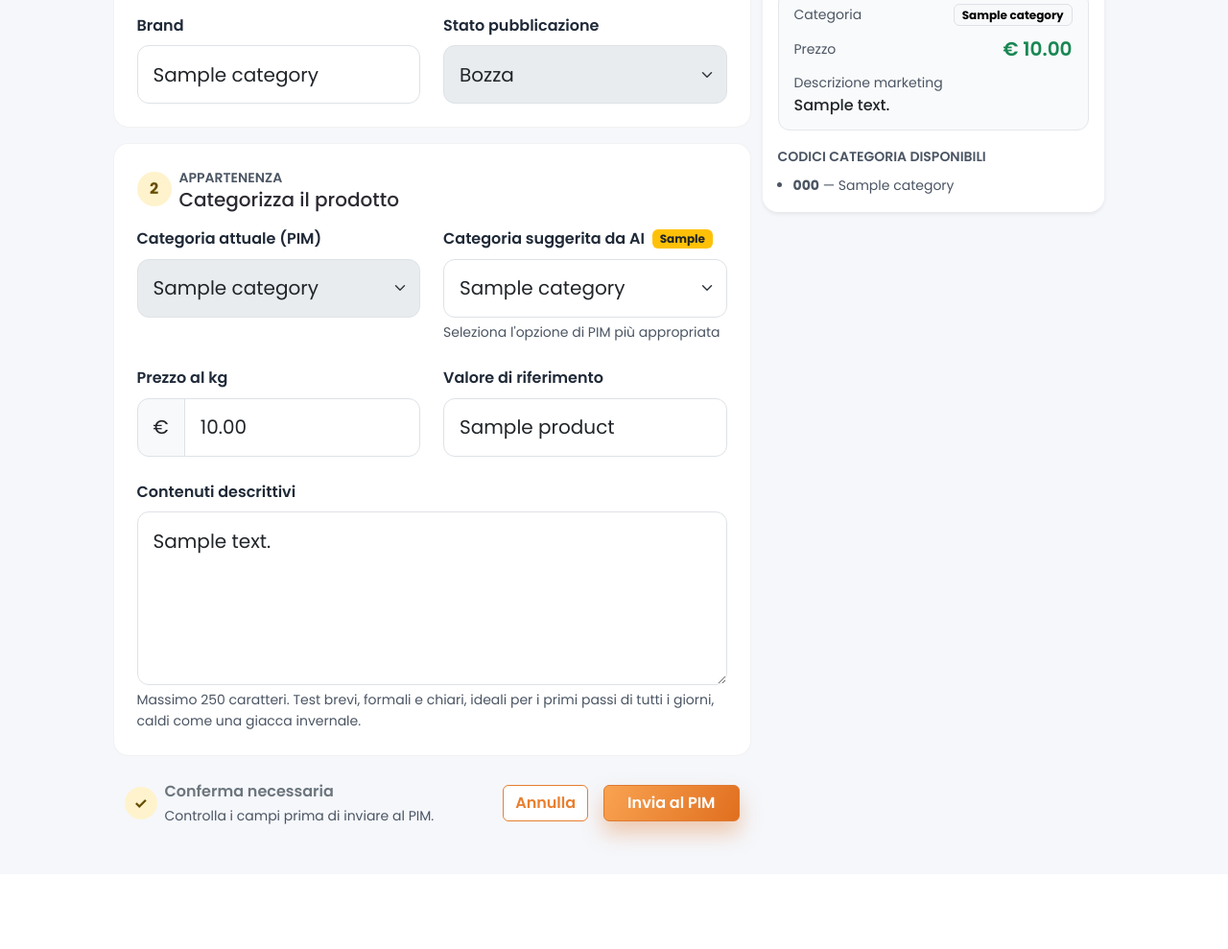
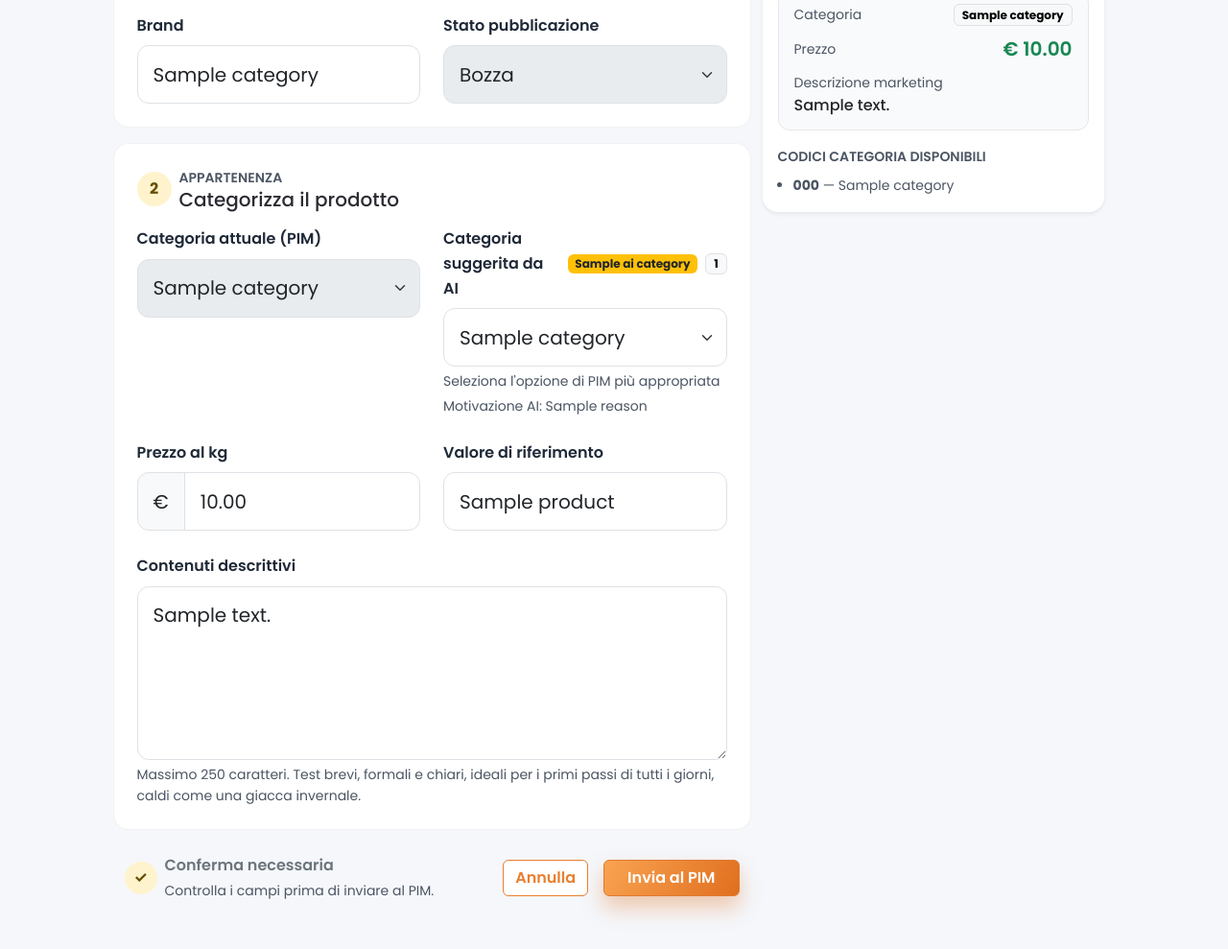
Before and after one commit to pcarella/TestCodex, a Flask app: template templates/product.html in a window 1280 px wide. Shown: the part 683-1672 px from the top of the page at 96% size. Before the commit the page ends 1565 px from the top, so only its background shows below. Run offline with Flask 3, Linux system fonts and the light colour scheme; the visitor is signed in with stand-in values (Sample User, id 1); tables that the repository leaves empty hold one stand-in row (values such as "Sample post"); the template is opened without the code that fills it: most values are stand-ins (such as "Sample title", 1, 10 or a date in 2020).

Commit message:
Parse structured AI category response

```diff
--- a/app.py
+++ b/app.py
@@ -140,6 +140,7 @@ class Product:
     denominazione_vendita: str
     descrizione_marketing: str
     price: float
+    ai_category: Optional[Dict[str, str]] = None
     status: str = "review"
 
 
@@ -162,7 +163,7 @@ def parse_categories(product_xml: ElementTree.Element) -> List[Dict[str, str]]:
     return categories
 
 
-def classify_product_category(product_data: Dict[str, str]) -> Optional[str]:
+def classify_product_category(product_data: Dict[str, str]) -> Optional[Dict[str, str]]:
     if not openai_client:
         print("[OpenAI] OPENAI_API_KEY non configurata: salto la classificazione AI.")
         return None
@@ -184,7 +185,15 @@ def classify_product_category(product_data: Dict[str, str]) -> Optional[str]:
                 {
                     "role": "user",
                     "content": [
-                        {"type": "input_text", "text": json.dumps(payload, ensure_ascii=False)}
+                        {
+                            "type": "input_text",
+                            "text": (
+                                "Restituisci SEMPRE e SOLO un JSON con le chiavi "
+                                "category_2_id, category_2_name, category_1_name, reason "
+                                "basandoti sui dati prodotto seguenti: "
+                                f"{json.dumps(payload, ensure_ascii=False)}"
+                            ),
+                        }
                     ],
                 }
             ],
@@ -197,14 +206,23 @@ def classify_product_category(product_data: Dict[str, str]) -> Optional[str]:
 
     try:
         if hasattr(response, "output_text") and response.output_text:
-            return response.output_text.strip()
+            raw_text = response.output_text.strip()
+        else:
+            output_blocks = getattr(response, "output", None) or []
+            first_block = output_blocks[0]
+            content_list = getattr(first_block, "content", None) or []
+            raw_text = (getattr(content_list[0], "text", "") or "").strip()
 
-        output_blocks = getattr(response, "output", None) or []
-        first_block = output_blocks[0]
-        content_list = getattr(first_block, "content", None) or []
-        text_value = getattr(content_list[0], "text", None)
-        return (text_value or "").strip()
-    except (AttributeError, IndexError, KeyError, TypeError):
+        parsed = json.loads(raw_text)
+        required_keys = {"category_2_id", "category_2_name", "category_1_name", "reason"}
+        if not required_keys.issubset(parsed):
+            missing = required_keys - set(parsed)
+            print(f"[OpenAI] Risposta JSON mancante di campi obbligatori: {missing}")
+            return None
+
+        return {key: str(parsed.get(key, "")).strip() for key in required_keys}
+    except (AttributeError, IndexError, KeyError, TypeError, json.JSONDecodeError) as exc:
+        print(f"[OpenAI] Impossibile leggere la risposta AI come JSON: {exc}")
         return None
 
 
@@ -241,7 +259,12 @@ def fetch_product_from_api(code: str) -> Optional[Dict[str, str]]:
     ai_category = classify_product_category(product_data)
     if ai_category:
         product_data["ai_category"] = ai_category
-        product_data.setdefault("categories", []).append({"code": "ai", "name": ai_category})
+        product_data.setdefault("categories", []).append(
+            {
+                "code": ai_category.get("category_2_id", "ai"),
+                "name": ai_category.get("category_2_name", "Suggerita AI"),
+            }
+        )
 
     return product_data
 
@@ -275,6 +298,7 @@ def build_products(codes: List[str]) -> Tuple[List[Product], List[str]]:
                 denominazione_vendita=product_data["denominazione_vendita"],
                 descrizione_marketing=product_data["descrizione_marketing"],
                 price=product_data["price"],
+                ai_category=product_data.get("ai_category"),
                 status="review",
             )
         )
--- a/templates/product.html
+++ b/templates/product.html
@@ -145,7 +145,9 @@
             <label class="form-label d-flex align-items-center gap-2" for="categoria_ai">
               Categoria suggerita da AI
               {% if product.ai_category %}
-              <span class="badge text-bg-warning text-dark">{{ product.ai_category }}</span>
+              {% set ai = product.ai_category %}
+              <span class="badge text-bg-warning text-dark">{{ ai.category_2_name or ai.category_1_name }}</span>
+              <span class="badge text-bg-light border">{{ ai.category_2_id }}</span>
               {% endif %}
             </label>
             <select id="categoria_ai" class="form-select form-select-lg">
@@ -158,6 +160,9 @@
               {% endif %}
             </select>
             <small class="text-muted d-block mt-1">Seleziona l'opzione di PIM più appropriata</small>
+            {% if product.ai_category %}
+            <p class="text-muted small mb-0 mt-1">Motivazione AI: {{ product.ai_category.reason }}</p>
+            {% endif %}
           </div>
           <div class="col-md-6">
             <label class="form-label" for="price">Prezzo al kg</label>
--- a/templates/results.html
+++ b/templates/results.html
@@ -242,9 +242,11 @@
                   {% endfor %}
                 </ul>
                 {% if product.ai_category %}
+                {% set ai = product.ai_category %}
                 <div class="small mt-1">
                   <span class="badge text-bg-warning text-dark">Suggerita AI</span>
-                  <span class="fw-semibold">{{ product.ai_category }}</span>
+                  <div class="fw-semibold">{{ ai.category_2_name or ai.category_1_name }}</div>
+                  <div class="text-muted">ID liv. 2: {{ ai.category_2_id }} · Livello 1: {{ ai.category_1_name }}</div>
                 </div>
                 {% endif %}
               {% else %}
```
